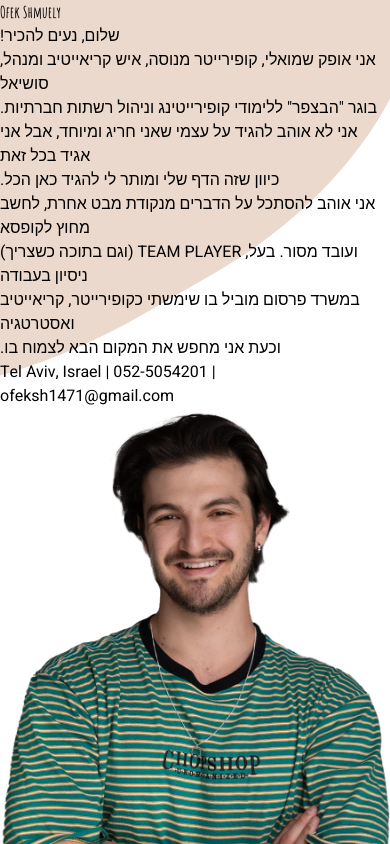
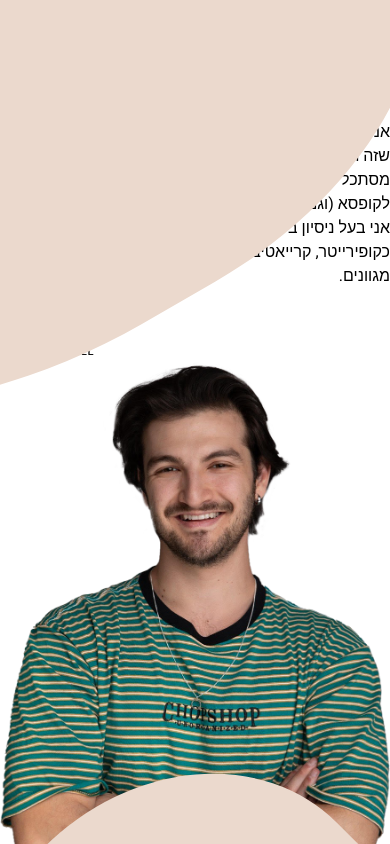
Before and after one commit to OptimaLPro/OfekLandingPage, a React (Vite) app: page / in a window 390 px wide. Shown: the top 844 px of the page. Built offline with nearby package versions, Linux system fonts and the light colour scheme.

Commit message:
Mobile Responsive.

```diff
--- a/index.html
+++ b/index.html
@@ -13,6 +13,9 @@
   <link rel="preconnect" href="https://fonts.gstatic.com" crossorigin>
   <link href="https://fonts.googleapis.com/css2?family=Amatic+SC:wght@400;700&family=Heebo:wght@100..900&display=swap"
     rel="stylesheet">
+  <link rel="preconnect" href="https://fonts.googleapis.com">
+  <link rel="preconnect" href="https://fonts.gstatic.com" crossorigin>
+  <link href="https://fonts.googleapis.com/css2?family=Oswald:wght@200..700&display=swap" rel="stylesheet">
 </head>
 
 <body>
--- a/src/App.css
+++ b/src/App.css
@@ -0,0 +1,3 @@
+.dir-rtl{
+    direction: rtl;
+}
--- a/src/components/Hero/Hero.css
+++ b/src/components/Hero/Hero.css
@@ -5,6 +5,11 @@
 
 .heebo-font{
     font-family: 'Heebo', sans-serif;
+}
+
+.oswald-font{
+    font-family: 'Oswald', sans-serif;
+    font-weight: 300;
 }
 
 /* Hero.css */
@@ -30,6 +35,7 @@
 }
 
 .bubble1 {
+    z-index: -1;
     width: 200px;
     height: 300px;
     top: -15%;
@@ -47,6 +53,7 @@
 }
 
 .bubble3 {
+
     width: 380px;
     height: 450px;
     bottom: -28%;
--- a/src/components/Hero/Hero.jsx
+++ b/src/components/Hero/Hero.jsx
@@ -4,38 +4,40 @@ import "./Hero.css";
 
 const Hero = () => {
     return (
-        <div className="hero-container h-screen bg-[#fff3e7]">
-            <div className="bubbles-container">
+        <div className="hero-container lg:h-screen bg-[#fff3e7]">
+            <div className="z-0 bubbles-container">
                 <div className="bubble bubble1"></div>
                 <div className="bubble bubble2"></div>
                 <div className="bubble bubble3"></div>
             </div>
-            <div className="grid grid-cols-12 gap-4 ">
-                <div className="col-span-6 ">
-                    <div className="flex items-center justify-end h-screen">
-                        <div className="grid grid-rows-12 text-right gap-8 w-[80%] text-xl">
-                            <div className="flex items-end justify-end row-span-4 tracking-widest text-[100px] amatic-font">
-                                <p>Ofek Shmuely</p>
+            <div className="z-10 gap-4 lg:grid lg:grid-cols-12 text-zinc-800">
+                <div className="z-10 lg:col-span-6 ">
+                    <div className="z-10 flex items-center justify-center lg:h-screen">
+                        <div className="z-10 lg:grid lg:grid-rows-12 text-center lg:text-right lg:gap-8 lg:w-[80%] lg:text-xl">
+                            <div className="z-10 flex justify-center lg:items-end lg:justify-end row-span-4 my-5 lg:my-0 lg:tracking-widest text-[80px] lg:text-[100px] amatic-font">
+                                <p className="drop-shadow-md">Ofek Shmuely</p>
                             </div>
-                            <div className="row-span-4 mt-10 mr-4 text-2xl heebo-font">
-                                <p>!שלום, נעים להכיר</p>
-                                <p>,אני אופק שמואלי, קופירייטר מנוסה, איש קריאייטיב ומנהל סושיאל</p>
-                                <p>.בוגר "הבצפר" ללימודי קופירייטינג וניהול רשתות חברתיות</p>
-                                <p>אני לא אוהב להגיד על עצמי שאני חריג ומיוחד, אבל אני אגיד בכל זאת</p>
-                                <p>.כיוון שזה הדף שלי ומותר לי להגיד כאן הכל</p>
-                                <p>אני אוהב להסתכל על הדברים מנקודת מבט אחרת, לחשב מחוץ לקופסא</p>
-                                <p>(וגם בתוכה כשצריך) TEAM PLAYER ,ועובד מסור. בעל ניסיון בעבודה</p>
-                                <p>במשרד פרסום מוביל בו שימשתי כקופירייטר, קריאייטיב ואסטרטגיה</p>
-                                <p>.וכעת אני מחפש את המקום הבא לצמוח בו</p>
+                            <div className="row-span-4 p-4 text-2xl lg:mt-10 lg:mr-4 lg:p-0 heebo-font dir-rtl">
+                                <p>שלום, נעים להכיר!</p>
+                                <p>אני אופק שמואלי אבל החברים הטובים באמת קוראים לי פשוט אופק כי אין לי כינוי. מה שכן יש לי, זה אהבה למילים, לכתיבה ויצירה.</p>
+                                <p>אני לא אוהב להגיד על עצמי שאני חריג ומיוחד, אבל מכיוון שזה האתר שלי ומותר לי להגיד כאן הכל, אני אגיד שאני מסתכל על הדברים מנקודת מבט אחרת, חושב מחוץ לקופסא (וגם בתוכה כשצריך), TEAM PLAYER ועובד מסור.</p>
+                                <p>אני בעל ניסיון בעבודה במשרד פרסום מוביל בו שימשתי כקופירייטר, קרייאטיב ובניתי אסטרטגיות שיווק ללקוחות מגוונים.</p>
                             </div>
-                            <div className="row-span-4 text-[28px] heebo-font mr-4">
-                                Tel Aviv, Israel | 052-5054201 | ofeksh1471@gmail.com
+                            <div className="tracking-wide row-span-4 text-[28px] oswald-font mr-4 leading-snug">
+                                <p className="text-[28px]">OFEKSH1471@GMAIL.COM</p>
+                                <p className="text-[28px]">052-5054201</p>
+                                <p className="text-[20px]">TEL AVIV, ISRAEL</p>
                             </div>
+                            {/* <div className="row-span-4 text-[28px] heebo-font block lg:hidden my-10">
+                                <p>Tel Aviv, Israel</p>
+                                <p>052-5054201</p>
+                                <p>ofeksh1471@gmail.com</p>
+                            </div> */}
                         </div>
                     </div>
                 </div>
-                <div className="col-span-6 ">
-                    <img src={Ofek} className="object-contain h-screen" alt="Ofek Shmuely" />
+                <div className="z-10 flex justify-center col-span-6 mt-4 lg:mt-0 lg:justify-start">
+                    <img src={Ofek} className="object-contain lg:h-screen" alt="Ofek Shmuely" />
                 </div>
             </div>
         </div>
--- a/src/components/Imersion/Imersion.jsx
+++ b/src/components/Imersion/Imersion.jsx
@@ -15,7 +15,7 @@ const Imersion = () => {
             <div className="bg-zinc-800">
                 <div className="flex flex-col items-center justify-center text-right text-white heebo-font background-pattern">
                     <div>
-                        <img src={ImersionLogo} className="mt-20"></img>
+                        <img src={ImersionLogo} className="p-6 mt-20 lg:p-0"></img>
                     </div>
                     <div className="w-[70%] mt-20 flex flex-col gap-10 text-xl">
                         <p className="text-5xl font-bold">בתל אביב imerSion השקת מסעדת</p>
@@ -32,7 +32,7 @@ const Imersion = () => {
                                 השלב הראשון היה יצירת סקרנות וחשיפת הקונספט לקהל</p>
                         </div>
                     </div>
-                    <div className="flex gap-4 mt-10">
+                    <div className="flex flex-col gap-4 p-6 mt-10 lg:p-0 lg:flex-row">
                         <img src={Imersion1} className="shadow-2xl"></img>
                         <img src={Imersion2} className="shadow-2xl"></img>
                         <img src={Imersion3} className="shadow-2xl"></img>
@@ -47,7 +47,7 @@ const Imersion = () => {
                             <p>.אימרסיון היא לא רק מסעדה, היא חוויה מרגשת ומרהיבה שמפעילה את כל החושים</p>
                         </div>
                     </div>
-                    <div className="flex gap-16">
+                    <div className="flex flex-col gap-16 p-6 lg:p-0 lg:flex-row">
                         <img src={Imersion4} className="shadow-2xl"></img>
                         <img src={Imersion5} className="shadow-2xl"></img>
                         <img src={Imersion6} className="shadow-2xl"></img>
@@ -58,7 +58,7 @@ const Imersion = () => {
                             <p>.אימרסיון מעניקה ל18 אנשים ערב מיוחד בו הם הדמויות הראשיות והזרקור מופנה אל כל אחד ואחד מהם באופן אישי</p>
                         </div>
                     </div>
-                    <div className="flex gap-16 mb-20">
+                    <div className="flex flex-col gap-16 p-6 mb-20 lg:flex-row lg:p-0">
                         <img src={Imersion7} className="shadow-2xl"></img>
                         <img src={Imersion8} className="shadow-2xl"></img>
                     </div>
--- a/src/components/Perrier/Perrier.jsx
+++ b/src/components/Perrier/Perrier.jsx
@@ -7,20 +7,20 @@ import SS2 from "/SS2.png";
 const Perrier = () => {
     return (
         <>
-            <div className="h-screen background">
+            <div className="lg:h-screen background">
                 <img src={PerrierLogo} className="absolute scale-90"></img>
 
-                <div className="grid grid-cols-12 gap-4">
-                    <div className="flex flex-col justify-center h-screen col-span-3">
-                        <div className="p-20 mt-32">
+                <div className="gap-4 lg:grid lg:grid-cols-12">
+                    <div className="flex flex-col justify-center col-span-3 lg:h-screen">
+                        <div className="p-10 mt-60 lg:p-20 lg:mt-32">
                             <img src={SS1} className="object-contain mx-auto mb-10 shadow-2xl"></img>
                             <img src={SS2} className="object-contain mx-auto shadow-2xl"></img>
                         </div>
                     </div>
-                    <div className="col-span-5 ">
-                        <div className="flex items-center justify-end h-screen text-white">
-                            <div className="grid grid-rows-4 gap-8 mr-10 text-xl text-right">
-                                <div className="flex items-end justify-end row-span-4 text-[50px] heebo-font font-bold tracking-wider">
+                    <div className="lg:col-span-5 ">
+                        <div className="flex items-center justify-end text-white lg:h-screen">
+                            <div className="grid-rows-4 gap-8 p-4 text-[30px] text-center lg:text-right lg:text-xl grid lg:p-0 lg:mr-10">
+                                <div className="flex lg:items-end lg:justify-end row-span-4 text-[50px] lg:text-right text-center heebo-font font-bold tracking-wider">
                                     <p>THE SPARKLING MOMENT</p></div>
                                 <div className="row-span-4 text-2xl heebo-font">
                                     <p>מטרת הפרויקט - לחזק את הההתלהבות וה"באזז" כלפי המותג</p>
@@ -45,8 +45,8 @@ const Perrier = () => {
                             </div>
                         </div>
                     </div>
-                    <div className="col-span-4 ">
-                        <img src={BeachPaint} className="object-contain h-screen p-10"></img>
+                    <div className="lg:col-span-4 ">
+                        <img src={BeachPaint} className="object-contain p-10 lg:h-screen"></img>
                     </div>
                 </div>
             </div>
```
Also changed, not shown: src/components/Isoc/Isoc.jsx (+14 -11 lines), src/components/Norman/Norman.jsx (+15 -13 lines).
